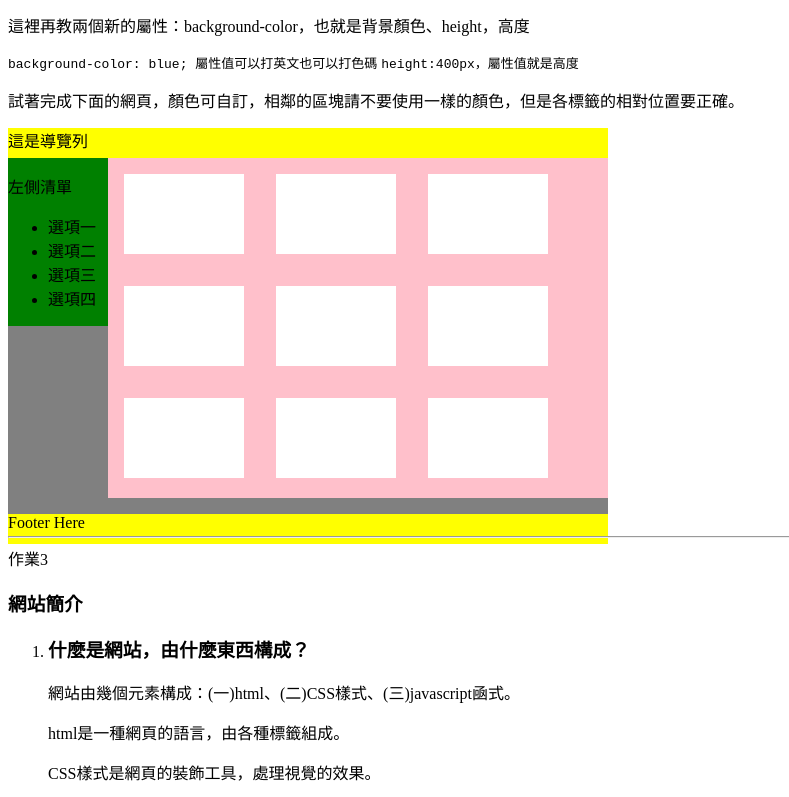
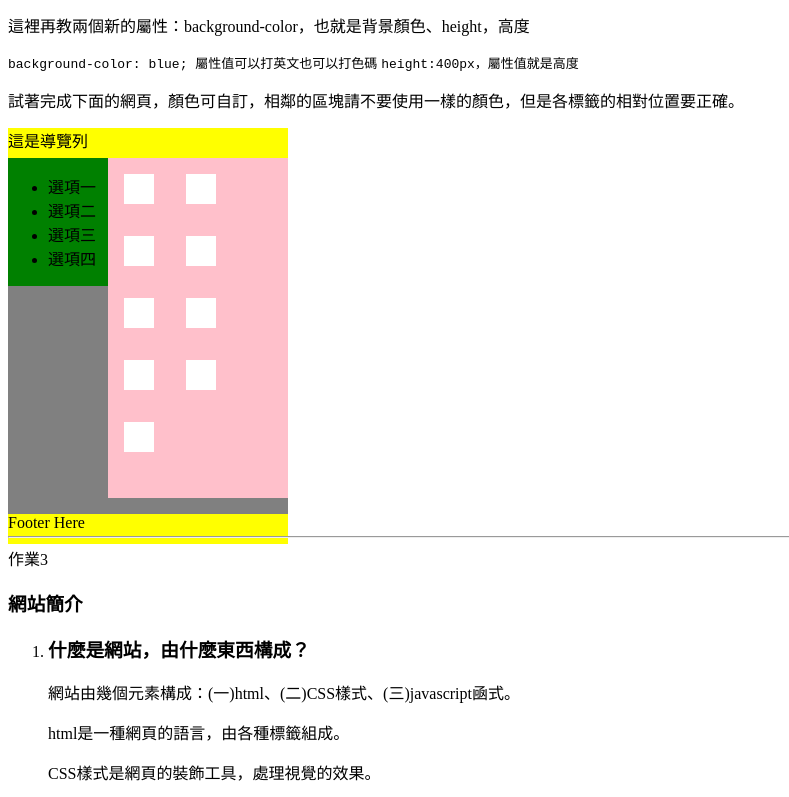
Before and after one commit to 24billy/Website, a plain HTML site: page HelloWorld/home.html in a window 1280 px wide. Shown: the part 742-1539 px from the top of the page, without its empty margins (0-789 px from the left). Drawn offline with Linux system fonts and the light colour scheme.

Commit message:
較符合行動裝置的寬度設定。

```diff
--- a/HelloWorld/home.html
+++ b/HelloWorld/home.html
@@ -43,13 +43,12 @@
         <code>background-color: blue; 屬性值可以打英文也可以打色碼</code>
         <code>height:400px，屬性值就是高度</code>
         <p>試著完成下面的網頁，顏色可自訂，相鄰的區塊請不要使用一樣的顏色，但是各標籤的相對位置要正確。</p>
-        <div style="width:600px;height:400px;background-color:gray;">
+        <div style="width:280px;height:400px;background-color:gray;">
             <div style="width:100%;height:30px;background-color:yellow;">
                 這是導覽列
             </div>
-            <div style="width600px;height:340px">
+            <div style="width280px;height:340px">
                 <div style="width:100px;background-color:green;float:left;">
-                    <p>左側清單</p>
                     <ul>
                         <li>選項一</li>
                         <li>選項二</li>
@@ -57,32 +56,32 @@
                         <li>選項四</li>
                     </ul>
                 </div>
-                <div style="width:500px;height:340px;background-color:pink;float:right;">
-                    <div style="width:120px;height:80px;float:left;background-color:white;margin: 1em;">
+                <div style="width:180px;height:340px;background-color:pink;float:right;">
+                    <div style="width:30px;height:30px;float:left;background-color:white;margin: 1em;">
 
                     </div>
-                    <div style="width:120px;height:80px;float:left;background-color:white;margin: 1em;">
+                    <div style="width:30px;height:30px;float:left;background-color:white;margin: 1em;">
 
                     </div>
-                    <div style="width:120px;height:80px;float:left;background-color:white;margin: 1em;">
+                    <div style="width:30px;height:30px;float:left;background-color:white;margin: 1em;">
 
                     </div>
-                    <div style="width:120px;height:80px;float:left;background-color:white;margin: 1em;">
+                    <div style="width:30px;height:30px;float:left;background-color:white;margin: 1em;">
 
                     </div>
-                    <div style="width:120px;height:80px;float:left;background-color:white;margin: 1em;">
+                    <div style="width:30px;height:30px;float:left;background-color:white;margin: 1em;">
 
                     </div>
-                    <div style="width:120px;height:80px;float:left;background-color:white;margin: 1em;">
+                    <div style="width:30px;height:30px;float:left;background-color:white;margin: 1em;">
 
                     </div>
-                    <div style="width:120px;height:80px;float:left;background-color:white;margin: 1em;">
+                    <div style="width:30px;height:30px;float:left;background-color:white;margin: 1em;">
 
                     </div>
-                    <div style="width:120px;height:80px;float:left;background-color:white;margin: 1em;">
+                    <div style="width:30px;height:30px;float:left;background-color:white;margin: 1em;">
 
                     </div>
-                    <div style="width:120px;height:80px;float:left;background-color:white;margin: 1em;">
+                    <div style="width:30px;height:30px;float:left;background-color:white;margin: 1em;">
 
                     </div>
                 </div>
```
